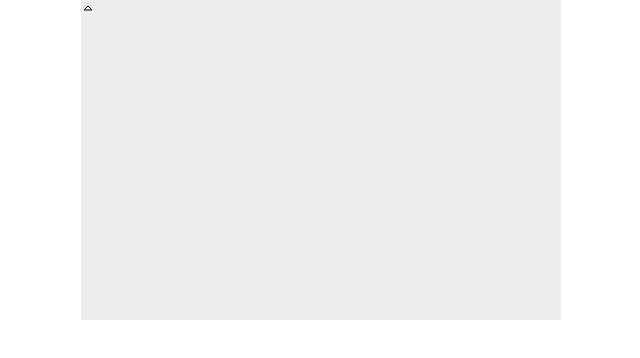
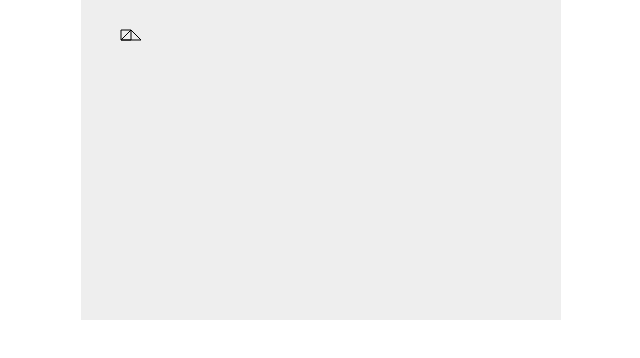
Before and after one commit to AKosmachyov/ML_and_data_mining, a plain HTML site: page syntactic pattern recognition/index.html in a window 1280 px wide. Shown: the full height of the page, 319-959 px from the left. Drawn offline with Linux system fonts and the light colour scheme.

Commit message:
refactor: create class

```diff
--- /dev/null
+++ b/syntactic pattern recognition/PatternRecognition.js
@@ -0,0 +1,208 @@
+import { Vector2 } from "./Vector2.js";
+
+const EMPTY_MATRIX_ELEMENT = 0;
+const FILLED_MATRIX_ELEMENT = 1;
+const MATRIX_SIZE = 300;
+
+/**
+ * @typedef {Object} Termin
+ * @property {string} name The name of the termin.
+ * @property {Vector2} offset The offset from current pen position.
+ */
+
+ /**
+  * Element replacement rules. X connected with Y
+  * @typedef {Object} ReplacementRule
+  * @property {string | Termin } x
+  * @property {string | Termin | undefined} y
+ */
+
+/**
+* Сlass for creating and recognizing figures by syntax.
+*/
+export class PatternRecognition {
+
+    constructor(terminalDictionary, nonterminalDictionary, replacementRules, initialAxioms, canvasCtx) {
+        /**
+         * @property {Array.<number[]>} matrix 2d matrix representation of a figure.
+         */
+        this.matrix = [];
+        this.ctx = canvasCtx;
+        /**
+         * @property {Termin[]} vt array of syntax terms (constants).
+         */
+        this.vt = terminalDictionary;
+        /**
+         * @property {string[]} vn array of non-terminal syntax elements (variables).
+         */
+        this.vn = nonterminalDictionary;
+        this.p = replacementRules;
+        this.s = initialAxioms;
+
+        this._resetMatrix();
+    }
+
+    _resetMatrix() {
+        this.matrix = new Array(MATRIX_SIZE).fill(EMPTY_MATRIX_ELEMENT);
+        for (let i = 0; i < this.matrix.length; i++) {
+            this.matrix[i] = new Array(MATRIX_SIZE).fill(EMPTY_MATRIX_ELEMENT);
+        }
+    }
+
+    generate(axiom, startPoint) {
+        const start = startPoint.clone();
+        this.ctx.beginPath();
+        this.ctx.moveTo(start.x, start.y);
+
+        const callstack = [axiom];
+        do {
+            const currentElement = callstack.pop();
+            if (this._isTermElement(currentElement)) {
+                this._draw(currentElement, start);
+                continue;
+            }
+
+            const rule = this._getRule(currentElement);
+            if (rule.y) {
+                callstack.push(rule.y)
+            }
+            callstack.push(rule.x);
+        } while (callstack.length != 0)
+
+        this.ctx.stroke();
+    }
+
+    _isTermElement(term) {
+        return term.offset instanceof Vector2;
+    }
+
+    /**
+     * @property {string} axiomName
+     * @returns {}
+     */
+    _getRule(axiomName) {
+        const nonterminalElement = this.vn.indexOf(axiomName) > -1;
+        if (nonterminalElement) {
+            return this.p[axiomName];
+        }
+
+        console.error(`item "${axiomName}" not found in dictionary`);
+        return null;
+    }
+
+    /**
+     * Draw figure part on the canvas and update matrix.
+     * @param {Termin} termin
+     * @param {Vector2} startPoint - starting point for drawing, after drawing the value mutates
+     */
+    _draw(termin, startPoint) {
+        const endVector = startPoint.clone().add(termin.offset);
+
+        this.ctx.lineTo(endVector.x, endVector.y);
+
+        const delta = endVector.clone().sub(startPoint);
+        if (delta.x === 0) {
+            const action = Math.sign(delta.y);
+            const max = Math.abs(delta.y);
+            for (let y = 0; y < max; y++) {
+                this.matrix[startPoint.y + action * y][startPoint.x] = FILLED_MATRIX_ELEMENT;
+            }
+        }
+
+        if (delta.y === 0) {
+            const action = Math.sign(delta.x);
+            const max = Math.abs(delta.x);
+            for (let x = 0; x < max; x++) {
+                this.matrix[startPoint.y][startPoint.x + action * x] = FILLED_MATRIX_ELEMENT;
+            }
+        }
+
+        // for 45 deg
+        const actionX = Math.sign(delta.x);
+        const actionY = Math.sign(delta.y);
+        const max = Math.abs(delta.x);
+        for (let x = 0; x < max; x++) {
+            this.matrix[startPoint.y + actionY * x][startPoint.x + actionX * x] = FILLED_MATRIX_ELEMENT;
+        }
+
+        startPoint.copy(endVector);
+    }
+
+    /**
+     * @param {string} axiomName
+     * @param {Vector2} startPoint
+     * @returns {boolean} isMatch
+     */
+    drawingMatchWithAxiom(axiomName, startPoint) {
+        const start = startPoint.clone();
+        const callstack = [axiomName];
+
+        do {
+            const currentElement = callstack.pop();
+            if (this._isTermElement(currentElement)) {
+                if (this._checkIsTerminFilled(start, currentElement)) {
+                    start.add(currentElement.offset);
+                } else {
+                    return {
+                        errorMsg: ['Required pattern not found:', currentElement],
+                        successful: false
+                    }
+                }
+
+                continue
+            }
+
+            const rule = this._getRule(currentElement);
+            if (rule.y) {
+                callstack.push(rule.y)
+            }
+            callstack.push(rule.x);
+        } while (callstack.length != 0)
+
+        return {
+            successful: true,
+        };
+    }
+
+    /**
+     * @param {Vector2} startPoint - starting point for checking
+     * @param {Termin} termin
+     * @return {boolean} isFilled is this element rendered in the matrix
+     */
+    _checkIsTerminFilled(startPoint, termin) {
+        const endVector = startPoint.clone().add(termin.offset);
+        const delta = endVector.clone().sub(startPoint);
+
+        if (delta.x === 0) {
+            const action = Math.sign(delta.y);
+            const max = Math.abs(delta.y);
+            for (let y = 0; y < max; y++) {
+                if (this.matrix[startPoint.y + action * y][startPoint.x] !== FILLED_MATRIX_ELEMENT) {
+                    return false
+                }
+            }
+        }
+
+        if (delta.y === 0) {
+            const action = Math.sign(delta.x);
+            const max = Math.abs(delta.x);
+            for (let x = 0; x < max; x++) {
+                if (this.matrix[startPoint.y][startPoint.x + action * x] !== FILLED_MATRIX_ELEMENT) {
+                    return false
+                }
+            }
+        }
+
+        // for 45 deg
+        const actionX = Math.sign(delta.x);
+        const actionY = Math.sign(delta.y);
+        const max = Math.abs(delta.x);
+        for (let x = 0; x < max; x++) {
+            if (this.matrix[startPoint.y + actionY * x][startPoint.x + actionX * x] !== FILLED_MATRIX_ELEMENT) {
+                return false;
+            }
+        }
+
+        return true
+    }
+}
--- /dev/null
+++ b/syntactic pattern recognition/index.js
@@ -0,0 +1,118 @@
+import { Vector2 } from './Vector2.js';
+import { PatternRecognition } from './PatternRecognition.js';
+/**
+ * @typedef {import('./PatternRecognition').PatternRecognition} PatternRecognition
+ */
+
+const STEP = 10;
+
+const down = {
+    name: 'down',
+    offset: new Vector2(0, STEP),
+}
+const right = {
+    name: 'right',
+    offset: new Vector2(STEP, 0),
+}
+const up = {
+    name: 'up',
+    offset: new Vector2(0, -STEP),
+}
+const left = {
+    name: 'left',
+    offset: new Vector2(-STEP, 0),
+}
+const upLeft = {
+    name: 'up-left 45',
+    offset: new Vector2(-STEP, -STEP),
+}
+const downLeft = {
+    name: 'down-left 45',
+    offset: new Vector2(-STEP, STEP),
+}
+
+const triangleRule4 = {
+    name: 'F',
+    x: downLeft
+}
+
+const triangleRule3 = {
+    name: 'E',
+    x: upLeft,
+    y: triangleRule4
+}
+
+const triangleRule2 = {
+    name: 'D',
+    x: right,
+    y: triangleRule3
+}
+
+const triangleRule = {
+    name: 'Triangle',
+    x: right,
+    y: triangleRule2,
+}
+
+const squareRule4 = {
+    name: 'C',
+    x: down,
+}
+
+const squareRule3 = {
+    name: 'B',
+    x: left,
+    y: squareRule4
+}
+
+const squareRule2 = {
+    name: 'A',
+    x: up,
+    y: squareRule3
+}
+
+const squareRule = {
+    name: 'Square',
+    x: right,
+    y: squareRule2
+}
+
+const rootRules = [
+    squareRule,
+    triangleRule
+]
+
+const rootRuleNames = rootRules.map(el => el.name);
+
+const Vn = []; // nonterminal dictionary
+const Vt = [down, right, up, left, upLeft, downLeft]; // terminal dictionary
+
+const P = {}; // rules (name: {x, y}
+
+function isTermElement(term) {
+    return term.offset instanceof Vector2;
+}
+
+[...rootRules, squareRule2, squareRule3, squareRule4, triangleRule2, triangleRule3, triangleRule4].forEach(rule => {
+    const { name, x, y } = rule;
+
+    P[name] = {
+        x: isTermElement(x) ? x : x.name,
+        y: y == undefined ? undefined : isTermElement(y) ? y : y.name
+    };
+    Vn.push(name);
+})
+
+const canvas = document.getElementById('field');
+const ctx = canvas.getContext('2d');
+const PEN_START_POINT = new Vector2(40, 40);
+
+const patternRecognition = new PatternRecognition(Vt, Vn, P, rootRuleNames, ctx);
+patternRecognition.generate(rootRuleNames[0], PEN_START_POINT);
+patternRecognition.generate(rootRuleNames[1], PEN_START_POINT);
+
+
+rootRuleNames.forEach(rule => {
+    const { successful, errorMsg = [] } = patternRecognition.drawingMatchWithAxiom(rule, PEN_START_POINT);
+    console.log(rule, successful ? '✅' : '❌', ...errorMsg);
+})
--- a/syntaxis recognition/index.js
+++ /dev/null
@@ -1,247 +0,0 @@
-import { Vector2 } from './Vector2.js';
-
-const canvas = document.getElementById('field');
-const ctx = canvas.getContext('2d');
-
-const MATRIX_SIZE = 30;
-const STEP = 4;
-const PEN_START_POINT = new Vector2(3, 10);
-const MATRIX_FILL_ELEMENT = '';
-
-const matrix = new Array(MATRIX_SIZE).fill(MATRIX_FILL_ELEMENT);
-for (let i = 0; i < matrix.length; i++) {
-    matrix[i] = new Array(MATRIX_SIZE).fill(MATRIX_FILL_ELEMENT)
-}
-
-const down = {
-    name: 'down',
-    offset: new Vector2(0, STEP),
-}
-const right = {
-    name: 'right',
-    offset: new Vector2(STEP, 0),
-}
-const up = {
-    name: 'up',
-    offset: new Vector2(0, -STEP),
-}
-const left = {
-    name: 'left',
-    offset: new Vector2(-STEP, 0),
-}
-const upLeft = {
-    name: 'up-left 45',
-    offset: new Vector2(-STEP, -STEP),
-}
-const downLeft = {
-    name: 'down-left 45',
-    offset: new Vector2(-STEP, STEP),
-}
-
-const triangleRule4 = {
-    name: 'F',
-    x: downLeft
-}
-
-const triangleRule3 = {
-    name: 'E',
-    x: upLeft,
-    y: triangleRule4
-}
-
-const triangleRule2 = {
-    name: 'D',
-    x: right,
-    y: triangleRule3
-}
-
-const triangleRule = {
-    name: 'Triangle',
-    x: right,
-    y: triangleRule2,
-}
-
-const squareRule4 = {
-    name: 'C',
-    x: down,
-}
-
-const squareRule3 = {
-    name: 'B',
-    x: left,
-    y: squareRule4
-}
-
-const squareRule2 = {
-    name: 'A',
-    x: up,
-    y: squareRule3
-}
-
-const squareRule = {
-    name: 'Square',
-    x: right,
-    y: squareRule2
-}
-
-const rootRules = [
-    squareRule,
-    triangleRule
-]
-
-const rootRuleNames = rootRules.map(el => el.name);
-
-const Vn = []; // nonterminal dictionary
-const Vt = [down, right, up, left, upLeft, downLeft]; // terminal dictionary
-
-const P = {}; // rules (name: {x, y}
-
-[...rootRules, squareRule2, squareRule3, squareRule4, triangleRule2, triangleRule3, triangleRule4].forEach(rule => {
-    const { name, x, y } = rule;
-
-    P[name] = {
-        x: isTermElement(x) ? x : x.name,
-        y: y == undefined ? undefined : isTermElement(y) ? y : y.name
-    };
-    Vn.push(name);
-})
-
-let startPoint = PEN_START_POINT.clone();
-ctx.beginPath();
-ctx.moveTo(startPoint.x, startPoint.y);
-
-function draw(term) {
-    const endVector = startPoint.clone().add(term.offset);
-
-    ctx.lineTo(endVector.x, endVector.y);
-
-    const delta = endVector.clone().sub(startPoint);
-    if (delta.x == 0) {
-        const action = Math.sign(delta.y);
-        const max = Math.abs(delta.y);
-        for (let y = 0; y < max; y++) {
-            matrix[startPoint.y + action * y][startPoint.x] = 1;
-        }
-    }
-
-    if (delta.y == 0) {
-        const action = Math.sign(delta.x);
-        const max = Math.abs(delta.x);
-        for (let x = 0; x < max; x++) {
-            matrix[startPoint.y][startPoint.x + action * x] = 1;
-        }
-    }
-
-    // for 45 deg
-    const actionX = Math.sign(delta.x);
-    const actionY = Math.sign(delta.y);
-    const max = Math.abs(delta.x);
-    for (let x = 0; x < max; x++) {
-        matrix[startPoint.y + actionY * x][startPoint.x + actionX * x] = 1;
-    }
-
-    startPoint.copy(endVector);
-}
-
-draw(right);
-draw(right);
-draw(upLeft);
-draw(downLeft);
-
-// draw(right);
-// draw(up);
-// draw(left);
-// draw(down);
-
-ctx.stroke();
-
-function getRule(name, Vn, Vt, P) {
-    const terminalElement = Vt.find(el => el.name == name);
-    if (terminalElement) {
-        return terminalElement;
-    }
-    const nonterminalElement = Vn.indexOf(name) > -1;
-    if (nonterminalElement) {
-        return P[name]
-    }
-
-    console.error(`item "${name}" not found in dictionary`);
-    return null;
-}
-
-function isTermElement(term) {
-    return term.offset instanceof Vector2;
-}
-
-function checkIsValidFigureForRule(ruleName, startPoint, matrix, Vn, Vt, P) {
-    const callstack = [ruleName];
-
-    do {
-        const currentElement = callstack.pop();
-        if (isTermElement(currentElement)) {
-            if (checkIsFilled(startPoint, currentElement, matrix)) {
-                startPoint.add(currentElement.offset);
-            } else {
-                return {
-                    errorMsg: ['Required pattern not found:', currentElement],
-                    successful: false
-                }
-            }
-
-            continue
-        }
-
-        const rule = getRule(currentElement, Vn, Vt, P);
-        if (rule.y) {
-            callstack.push(rule.y)
-        }
-        callstack.push(rule.x);
-    } while (callstack.length != 0)
-
-    return {
-        successful: true,
-    };
-}
-
-rootRuleNames.forEach(rule => {
-    startPoint.copy(PEN_START_POINT);
-    const { successful, errorMsg = [] } = checkIsValidFigureForRule(rule, startPoint, matrix, Vn, Vt, P);
-    console.log(rule, successful ? '✅' : '❌', ...errorMsg);
-})
-
-function checkIsFilled(startPoint, term, matrix) {
-    const endVector = startPoint.clone().add(term.offset);
-    const delta = endVector.clone().sub(startPoint);
-
-    if (delta.x == 0) {
-        const action = Math.sign(delta.y);
-        const max = Math.abs(delta.y);
-        for (let y = 0; y < max; y++) {
-            if (matrix[startPoint.y + action * y][startPoint.x] != 1) {
-                return false
-            }
-        }
-    }
-
-    if (delta.y == 0) {
-        const action = Math.sign(delta.x);
-        const max = Math.abs(delta.x);
-        for (let x = 0; x < max; x++) {
-            if (matrix[startPoint.y][startPoint.x + action * x] != 1) {
-                return false
-            }
-        }
-    }
-
-    // for 45 deg
-    const actionX = Math.sign(delta.x);
-    const actionY = Math.sign(delta.y);
-    const max = Math.abs(delta.x);
-    for (let x = 0; x < max; x++) {
-        if (matrix[startPoint.y + actionY * x][startPoint.x + actionX * x] != 1) {
-            return false;
-        }
-    }
-
-    return true
-}
```
Also changed, not shown: syntactic pattern recognition/index.html (renamed from syntaxis recognition/index.html, +1 -1 lines), syntactic pattern recognition/Vector2.js (renamed from syntaxis recognition/Vector2.js).
